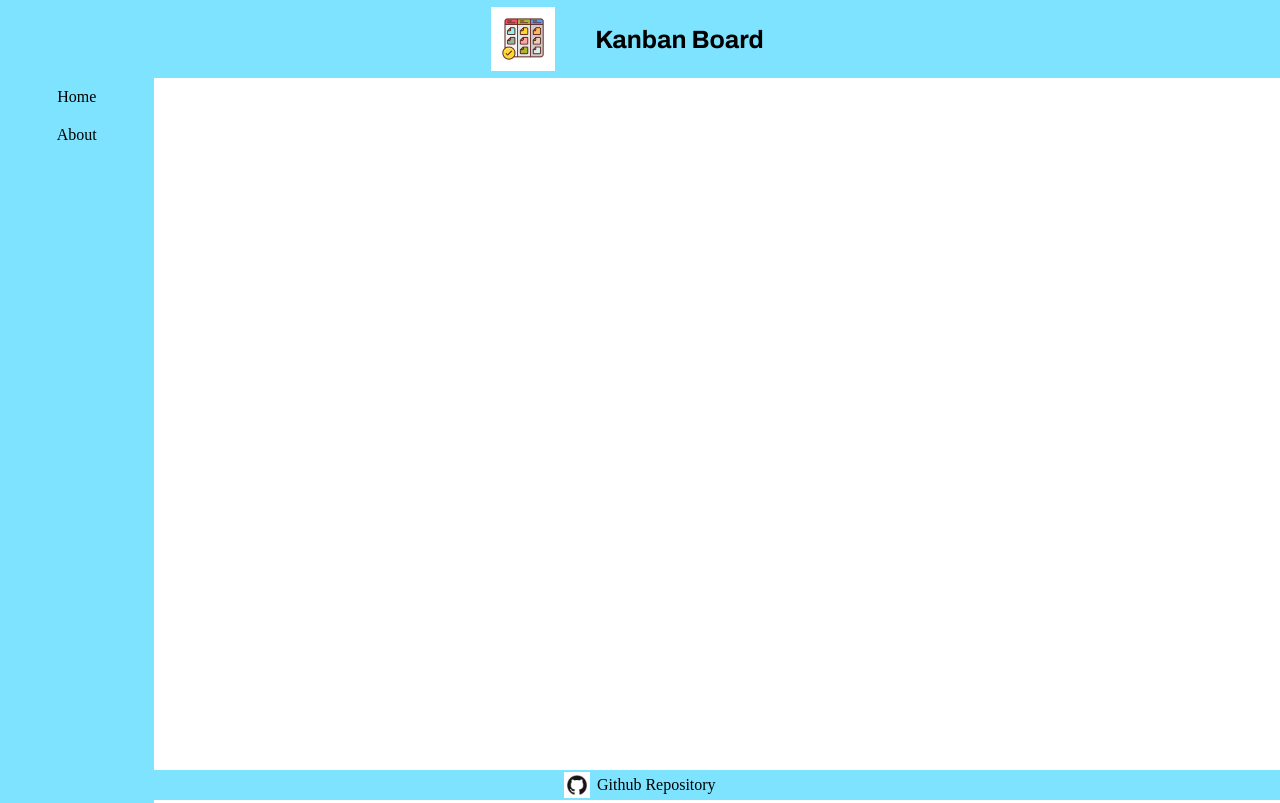
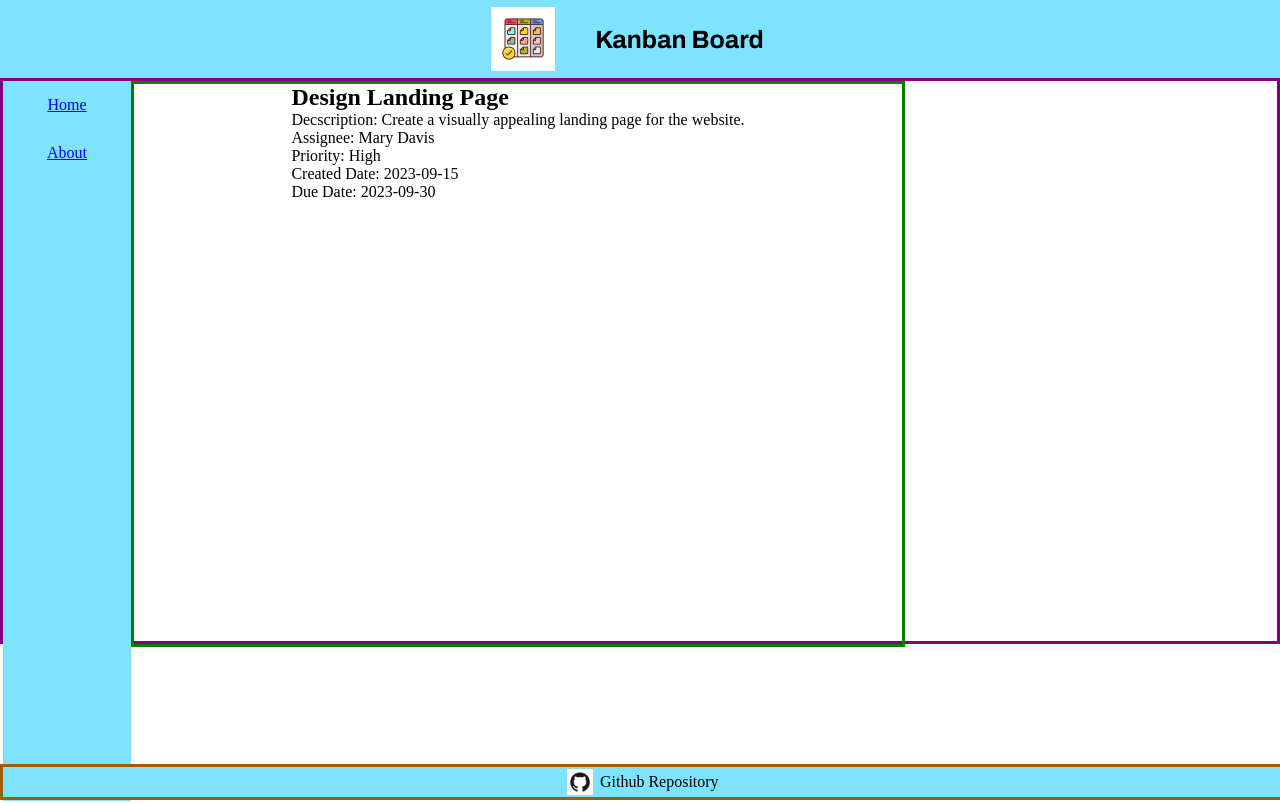
Before and after one commit to Pari12007/Kanban-Borad, a React (Vite) app in the folder Kanban-Board/: page /itemDetails/1 in a window 1280 px wide. Shown: the top 803 px of the page. Built offline with nearby package versions, Linux system fonts and the light colour scheme.

Commit message:
progress

```diff
--- a/Kanban-Board/src/App.css
+++ b/Kanban-Board/src/App.css
@@ -34,6 +34,7 @@
     background-color: rgb(125, 227, 255);
     width: 100%;
     height: 30px;
+    border: 3px solid rgb(159, 93, 5);
 }
 
 .github-logo{
@@ -50,14 +51,40 @@
     display: flex;
     flex-direction: column;
     align-items:center;
-    width: 12vw;
-    height: 100vh;
+    width: 10vw;
+    height: 90vh;
 }
 
+
 .sidebar p {
- padding: 10px;
+ padding: 15px;
 }
 
 .NotFound {
     width: 50vw;
 }
+
+.layout{
+    display: flex;
+    flex-direction: row;
+    border: 3px solid purple;
+    height: 70vh;
+}
+.main{
+    display: flex;
+    flex-direction: column;
+    align-items: center;
+     justify-items: center;
+    border: 3px solid green;
+    width: 60vw;
+    height: 70vh;
+}
+
+
+.dashboard{
+    flex-direction: row;
+    justify-content: center;
+    width: 30vw;
+    border: 3px solid rgb(173, 28, 28);
+    align-items: center;
+}
--- a/Kanban-Board/src/App.jsx
+++ b/Kanban-Board/src/App.jsx
@@ -14,16 +14,21 @@ function App() {
 
     <div className = "App">
     <Navbar />
-     <Sidebar />
-     <Footer />
 
+    <div className = "layout">
+      <Sidebar />
+
+      <main className = "main">
      <Routes>
 <Route path="/" element={<Dashboard />}/>
 <Route path="/about" element ={<About />} />
-<Route path="/itemDetails" elemet={<ItemDetails/>}/>
+<Route path="/itemDetails/:id" element={<ItemDetails />}/>
 <Route path= "*" element={<NotFound />} />
      </Routes>
 
+      </main>
+
+    </div> <Footer />
    </div>
 
 
--- a/Kanban-Board/src/components/Sidebar.jsx
+++ b/Kanban-Board/src/components/Sidebar.jsx
@@ -1,10 +1,15 @@
+import {Link} from "react-router-dom";
 function Sidebar() {
   return (
     <div className = "sidebar">
 
-        <p>Home</p>
-        <p>About</p>
+        <Link to = "/">
+          <p>Home</p>
+        </Link>
 
+        <Link to = "/about">
+           <p>About</p>
+         </Link>
     </div>
   );
 }
--- a/Kanban-Board/src/pages/Dashboard.jsx
+++ b/Kanban-Board/src/pages/Dashboard.jsx
@@ -2,9 +2,13 @@ import List from "../components/List";
 
 function Dashboard (){
     return (
-        <div>
-<List />
+
+
+        <div className = "dashboard">
+         <List />
+
         </div>
+
     )
 }
 
--- a/Kanban-Board/src/pages/ItemDetails.jsx
+++ b/Kanban-Board/src/pages/ItemDetails.jsx
@@ -1,6 +1,74 @@
+import { useState } from "react";
+import { useParams } from "react-router-dom";
+
+const listArrays = [
+  {
+    "id": 1,
+    "title": "Design Landing Page",
+    "description": "Create a visually appealing landing page for the website.",
+    "assignee": "Mary Davis",
+    "status": "To Do",
+    "priority": "High",
+    "createdDate": "2023-09-15",
+    "dueDate": "2023-09-30"
+  },
+  {
+    "id": 2,
+    "title": "Develop User Registration",
+    "description": "Implement user registration functionality with email verification.",
+    "assignee": "Jane Smith",
+    "status": "In Progress",
+    "priority": "Medium",
+    "createdDate": "2023-09-16",
+    "dueDate": "2023-10-10"
+  },
+  {
+    "id": 3,
+    "title": "Bug Fix: Login Issue",
+    "description": "Investigate and fix the login problem reported by users.",
+    "assignee": "Mark Johnson",
+    "status": "In Progress",
+    "priority": "High",
+    "createdDate": "2023-09-17",
+    "dueDate": "2023-09-25"
+  },
+  {
+    "id": 4,
+    "title": "Release Version 1.0",
+    "description": "Prepare for the release of the first version of the application.",
+    "assignee": "Sarah Brown",
+    "status": "To Do",
+    "priority": "High",
+    "createdDate": "2023-09-18",
+    "dueDate": "2023-10-05"
+  },
+  {
+    "id": 5,
+    "title": "Update Documentation",
+    "description": "Update user documentation with the latest features and changes.",
+    "assignee": "David Wilson",
+    "status": "Done",
+    "priority": "Low",
+    "createdDate": "2023-09-19",
+    "dueDate": "2023-09-30"
+  }
+]
+
 function ItemDetails (){
+const {id} = useParams()
+const currentList = listArrays.find((list)=>list.id === Number(id))
+const [list, setList] = useState(currentList)
+
     return (
         <div>
+<h2>{list.title}</h2>
+<p>Decscription: {list.description}</p>
+<p>Assignee: {list.assignee}</p>
+<p>Priority: {list.priority}</p>
+<p>Created Date: {list.createdDate}</p>
+<p>Due Date: {list.dueDate}</p>
+
+
         </div>
     )
 }
```
